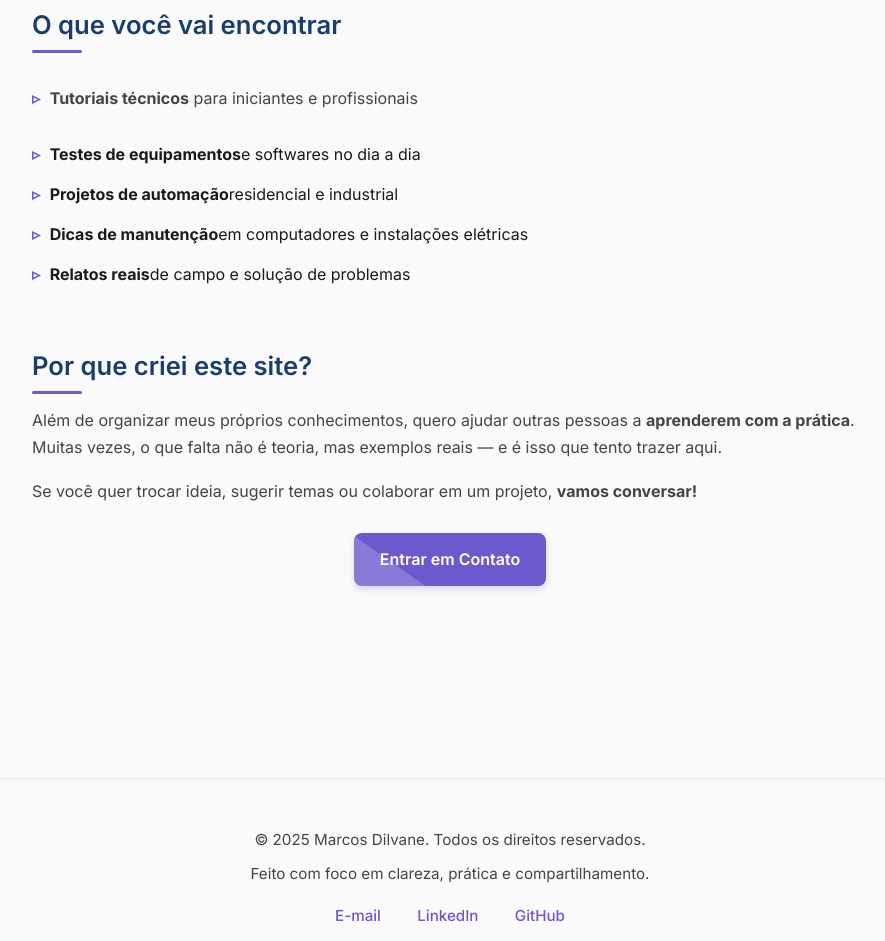
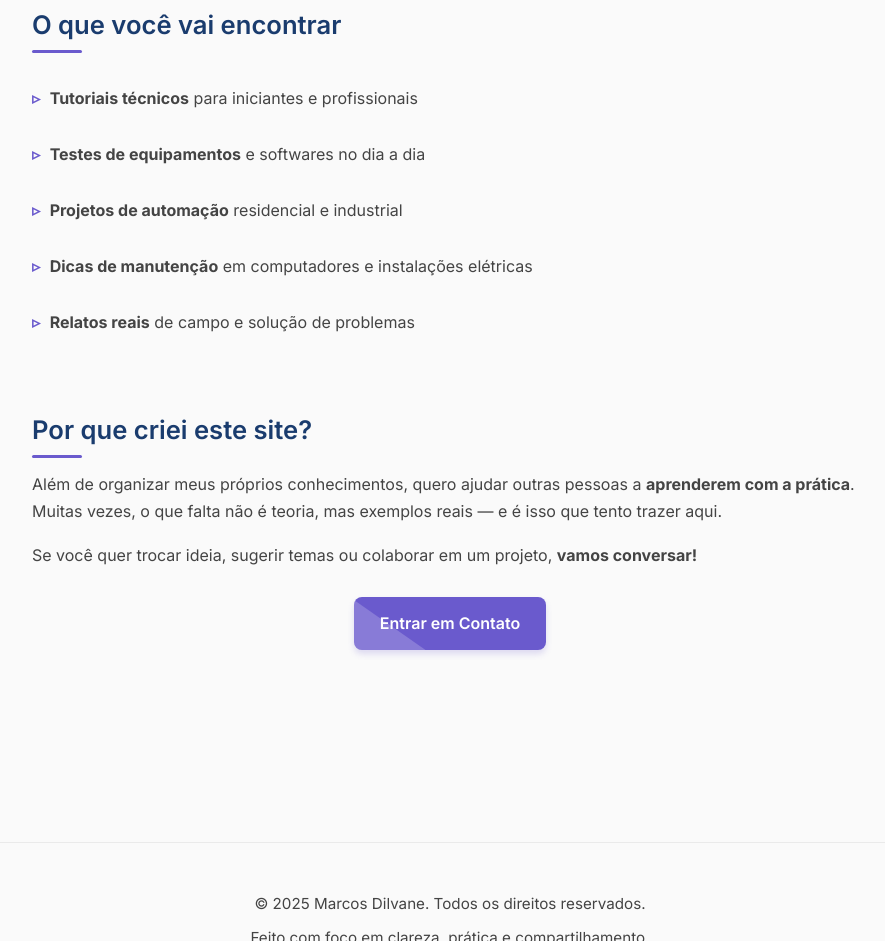
Before and after one commit to MarcosAffeldt/meu-site, a plain HTML site: page index.html in a window 1280 px wide. Shown: the part 1120-2061 px from the top of the page, without its empty margins (190-1075 px from the left). Drawn offline with Linux system fonts and the light colour scheme.

Commit message:
Espaços SOBRE

```diff
--- a/index.html
+++ b/index.html
@@ -55,10 +55,10 @@
       <h2>O que você vai encontrar</h2>
       <ul>
         <li><p><strong>Tutoriais técnicos</strong> para iniciantes e profissionais</p></li>
-        <li><strong>Testes de equipamentos</strong> e softwares no dia a dia</li>
-        <li><strong>Projetos de automação</strong> residencial e industrial</li>
-        <li><strong>Dicas de manutenção</strong> em computadores e instalações elétricas</li>
-        <li><strong>Relatos reais</strong> de campo e solução de problemas</li>
+        <li><p><strong>Testes de equipamentos</strong> e softwares no dia a dia</p></li>
+        <li><p><strong>Projetos de automação</strong> residencial e industrial</p></li>
+        <li><p><strong>Dicas de manutenção</strong> em computadores e instalações elétricas</p></li>
+        <li><p><strong>Relatos reais</strong> de campo e solução de problemas</p></li>
       </ul>
     </section>
 
```
